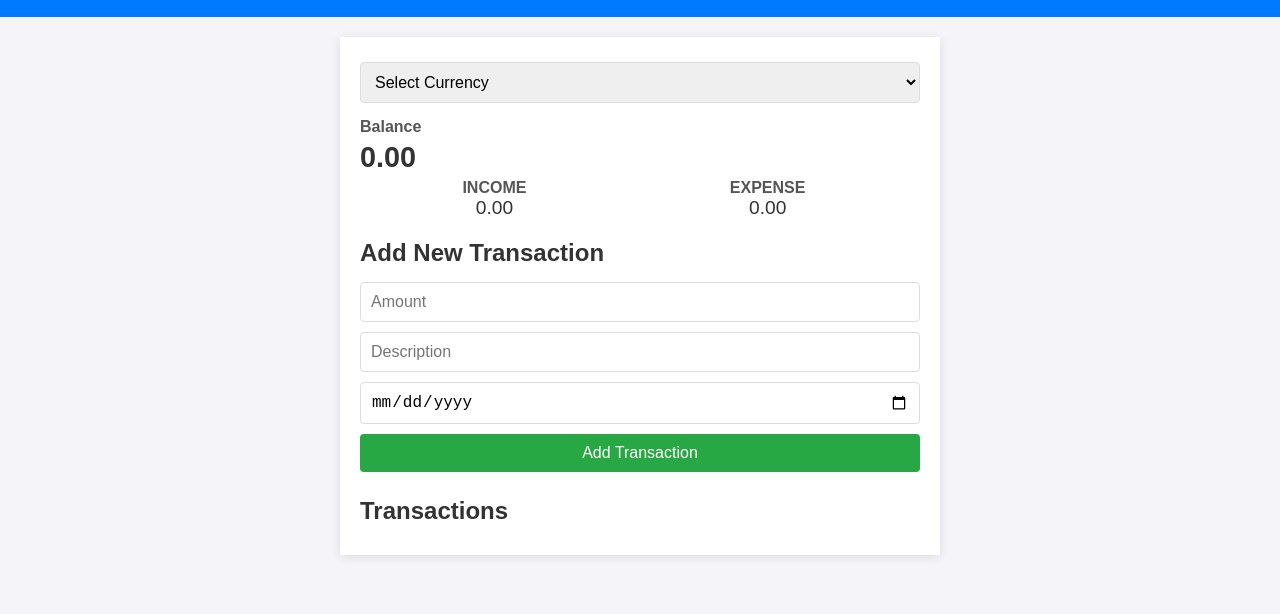
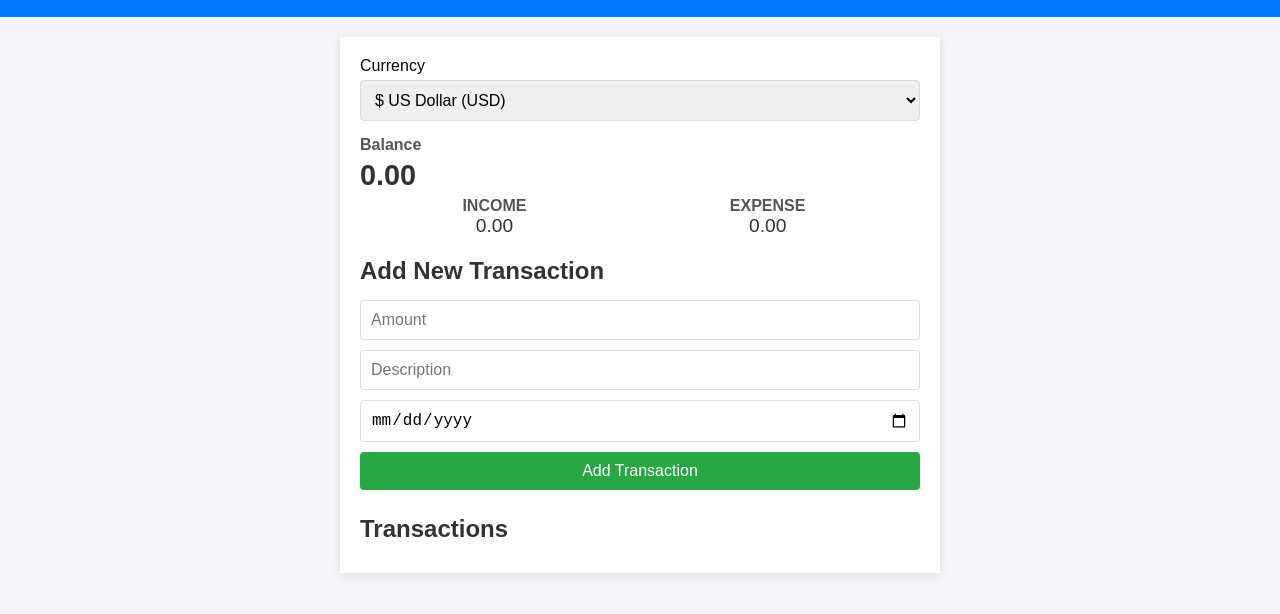
Before and after one commit to Kndn15/Simple-Spend-Monitor, a plain HTML site: page index.html in a window 1280 px wide. Shown: the part 60-674 px from the top of the page. Drawn offline with Linux system fonts and the light colour scheme.

Commit message:
basic JS

```diff
--- a/index.html
+++ b/index.html
@@ -1,16 +1,18 @@
 <!DOCTYPE html>
 <html lang="en">
   <head>
-    <meta charset="UTF-8">
-    <meta name="viewport" content="width=device-width, initial-scale=1.0">
+    <meta charset="UTF-8" />
+    <meta name="viewport" content="width=device-width, initial-scale=1.0" />
     <title>Simple Spend Monitor</title>
-    <link rel="stylesheet" href="style.css">
+    <link rel="icon" type="image/x-icon" href="favicon.ico">
+    <link rel="stylesheet" href="style.css" />
   </head>
   <body>
     <header>
       <h1>Simple Spend Monitor</h1>
     </header>
     <main>
+        <label for="currency-select">Currency</label>
       <select id="currency-select">
         <option value="" disabled selected>Select Currency</option>
         <option value="USD">$ US Dollar (USD)</option>
@@ -58,9 +60,9 @@
       </div>
       <div>
         <h2>Add New Transaction</h2>
-            <input type="number" placeholder="Amount">
-            <input type="text" placeholder="Description">
-            <input type="date" placeholder="Date">
+        <input type="number" placeholder="Amount" />
+        <input type="text" placeholder="Description" />
+        <input type="date" placeholder="Date" />
         <button>Add Transaction</button>
         <h2>Transactions</h2>
       </div>
--- a/script.js
+++ b/script.js
@@ -0,0 +1,51 @@
+document.addEventListener('DOMContentLoaded',()=>{
+    //Select DOM elements
+    const currencySelect=document.getElementById('currency-select');
+    const balanceDisplay=document.querySelector('h3');
+    const incomeDisplay=document.querySelector('div>span:first-child p:last-child');
+    const expenseDisplay=document.querySelector('div>span:last-child p:last-child');
+    const amountInput=document.querySelector('input[type="number"]');
+    const descriptionInput=document.querySelector('input[type="text"]');
+    const dateInput=document.querySelector('input[type="date"]');
+    const addButton=document.querySelector('button');
+
+    //create and append transaction list
+    const transactionList=document.createElement('ul');
+    transactionList.id='transaction-list';
+    document.querySelector('main div:last-child').appendChild(transactionList);
+
+    //initialize data
+    let transactions=JSON.parse(localStorage.getItem('transactions'))||[];
+    let selectedCurrency=localStorage.getItem('currency')||'USD';
+
+    //currency symbols
+    const currencySymbols = {
+        'USD': '$', 'EUR': '€', 'GBP': '£', 'INR': '₹', 'JPY': '¥',
+        'AUD': 'A$', 'CAD': 'C$', 'CNY': '¥', 'CHF': 'CHF', 'SGD': 'S$',
+        'HKD': 'HK$', 'NZD': 'NZ$', 'KRW': '₩', 'BRL': 'R$', 'ZAR': 'R',
+        'MXN': '$', 'RUB': '₽', 'SEK': 'kr', 'NOK': 'kr', 'DKK': 'kr',
+        'TRY': '₺', 'SAR': 'ر.س', 'AED': 'د.إ', 'THB': '฿', 'IDR': 'Rp',
+        'MYR': 'RM', 'PLN': 'zł', 'PHP': '₱', 'EGP': 'ج.م', 'NGN': '₦'
+    };
+
+    //update UI (skeleton)
+    function updateUI(){
+        console.log('Updating UI with currency: ', selectedCurrency);
+
+    }
+
+    //set default currency
+    currencySelect.value=selectedCurrency;
+    updateUI();
+
+    //Handle currency change
+    currencySelect.addEventListener('change',()=>{
+        selectedCurrency=currencySelect.value;
+        localStorage.setItem('currency',selectedCurrency);
+        console.log('Currency changed to: ',selectedCurrency);
+        updateUI();
+
+
+
+    })
+})
```
Lines whose indentation alone changed are shown as unchanged.
